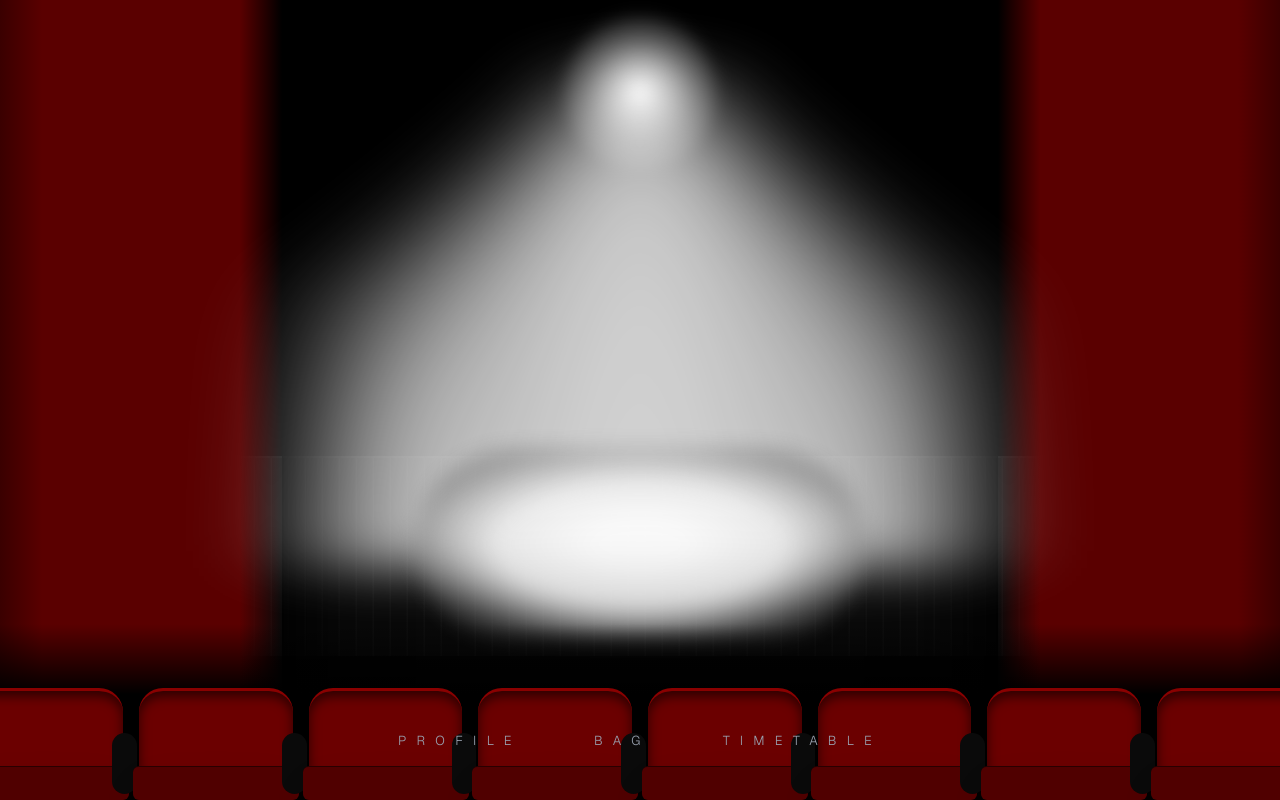
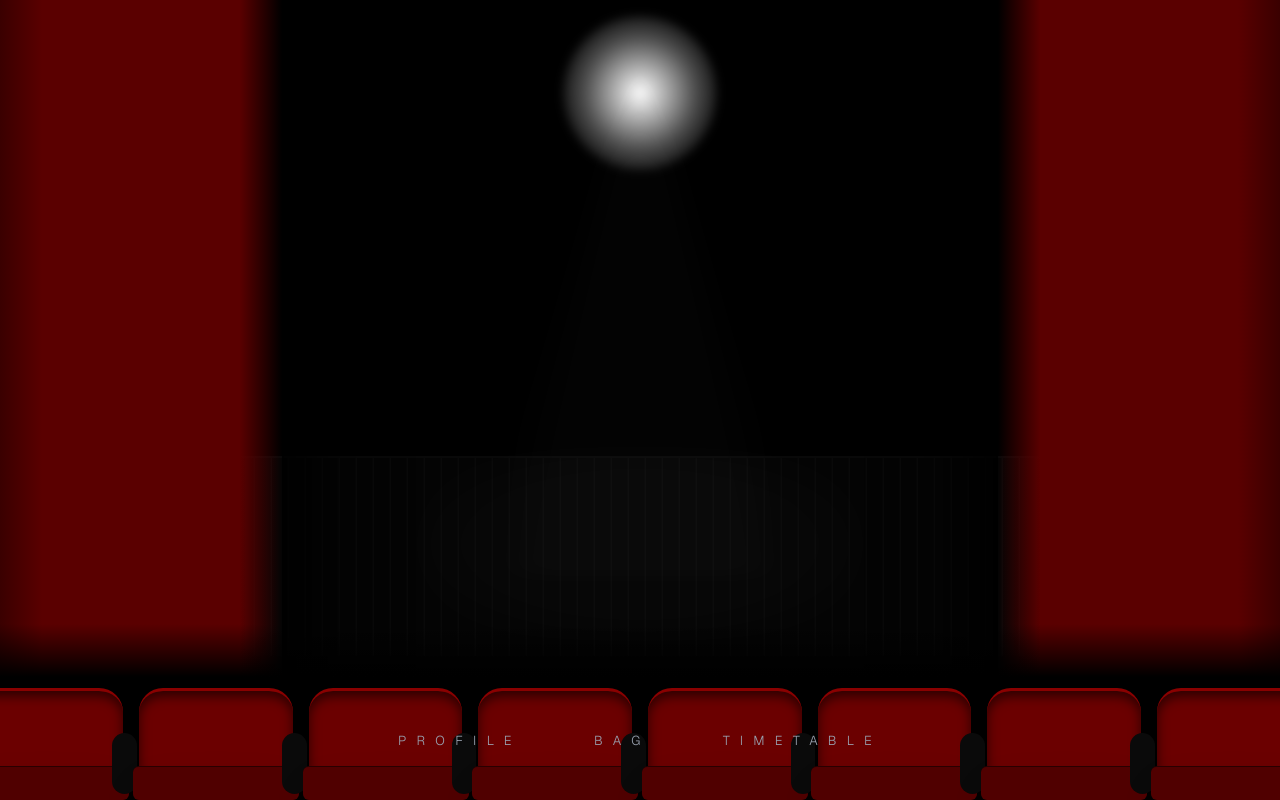
Before and after one commit to GrullmanHetche/chunghye, a Next.js app: page / in a window 1280 px wide. Built offline with nearby package versions, Linux system fonts and the light colour scheme.

Commit message:
Update page.tsx

```diff
--- a/app/page.tsx
+++ b/app/page.tsx
@@ -4,10 +4,10 @@ export default function Home() {
   return (
     <main className="relative min-h-screen w-full bg-[#030303] overflow-hidden flex flex-col font-sans antialiased text-white">
 
-      {/* --- 배경 극장 레이어 (image_16.png 기반) --- */}
+      {/* --- 배경 극장 레이어 --- */}
       <div className="absolute inset-0 z-0 h-full w-full">
-        {/* 1. 무대 배경 및 벽 */}
-        <div className="absolute inset-x-0 top-0 h-[70vh] bg-black shadow-inner" />
+        {/* 1. 무대 배경 및 벽 (더 깊고 어둡게) */}
+        <div className="absolute inset-x-0 top-0 h-[72vh] bg-black shadow-inner" />
 
         {/* 2. 붉은 벨벳 커튼 (그라데이션 감소, 단단하고 어두운 느낌) */}
         <div className="absolute left-0 inset-y-0 w-[22vw] z-4"
@@ -25,43 +25,43 @@ export default function Home() {
           }}
         />
 
-        {/* 3. 무대 바닥 (나무 질감 살리기) */}
+        {/* 3. 무대 바닥 (나무 질감 살리기, 반사광 최소화) */}
         <div className="absolute inset-x-0 bottom-[18vh] h-[25vh] z-1 border-t-2 border-[#1a1a1a]"
           style={{
-            // image_16.png의 나무 바닥 질감을 짙게 표현
-            backgroundImage: 'repeating-linear-gradient(90deg, #111 0px, #111 15px, #1a1a1a 16px, #1a1a1a 17px)',
+            backgroundImage: 'repeating-linear-gradient(90deg, #0a0a0a 0px, #0a0a0a 15px, #1a1a1a 16px, #1a1a1a 17px)',
             opacity: 0.9,
           }}
         />
         {/* 무대 바닥 어둠 오버레이 (반사광 조절) */}
-        <div className="absolute inset-x-0 bottom-[18vh] h-[25vh] z-2 bg-black opacity-40" />
+        <div className="absolute inset-x-0 bottom-[18vh] h-[25vh] z-2 bg-black opacity-60" />
       </div>
 
-      {/* --- 스포트라이트 (위치 최적화) --- */}
+      {/* --- 세모낳게 좁게 내려와 바닥 원에 딱 맞춘 스포트라이트 (핵심 수정) --- */}
       <div className="absolute inset-0 z-3 pointer-events-none flex justify-center">
 
         {/* 1. 상단 광원 (빛의 시작점) */}
         <div className="absolute top-[2vh] w-[12vw] h-[12vw] rounded-full z-10"
           style={{
             background: 'radial-gradient(circle at center, rgba(255, 255, 255, 1) 0%, rgba(200, 200, 200, 0.4) 50%, transparent 80%)',
-            filter: 'blur(8px)',
+            filter: 'blur(5px)',
           }}
         />
 
-        {/* 2. 하강하며 세모낳게 퍼지는 빛줄기 (미세 조정) */}
-        <div className="absolute top-[6vh] w-[20vw] h-[65vh] origin-top opacity-85 z-10"
+        {/* 2. 하강하며 좁고 세모낳게 내려와 바닥 원에 딱 맞춘 빛줄기 */}
+        <div className="absolute top-[5vh] w-[10vw] h-[67vh] origin-top opacity-1 z-10"
           style={{
-            background: 'conic-gradient(from 180deg at 50% 0%, white 0deg, rgba(255,255,255,0.8) 15deg, transparent 30deg, transparent 330deg, rgba(255,255,255,0.8) 345deg, white 360deg)',
-            filter: 'blur(25px)',
-            transform: 'scaleX(2.5)',
+            // 세모난 형태를 위해 conic-gradient 사용, 각도를 아주 좁게 설정
+            background: 'conic-gradient(from 180deg at 50% 0%, white 0deg, white 5deg, transparent 10deg, transparent 350deg, white 355deg, white 360deg)',
+            filter: 'blur(8px)', // 아주 미세한 흐림 효과로 선명하게
+            transform: 'scaleX(2)', // 가로로 더 집중되게
           }}
         />
 
-        {/* 3. 무대 나무 바닥 바로 위의 강력하게 집중된 단일 원형 광원 (핵심 위치 수정) */}
-        <div className="absolute bottom-[20vh] w-[35vw] h-[15vw] rounded-full opacity-90 z-20"
+        {/* 3. 무대 나무 바닥 강력하게 집중된 단일 원형 광원 (빛줄기와 딱 맞춤) */}
+        <div className="absolute bottom-[20vh] w-[35vw] h-[15vw] rounded-full opacity-1 z-20"
           style={{
             // image_16.png의 바닥 원형 광원 위치와 맞춤
-            background: 'radial-gradient(ellipse at center, white 15%, #eee 45%, rgba(100,100,100,0.5) 75%, transparent 100%)',
+            background: 'radial-gradient(ellipse at center, white 20%, #eee 50%, rgba(100,100,100,0.5) 80%, transparent 100%)',
             filter: 'blur(10px)',
           }}
         />
@@ -71,15 +71,15 @@ export default function Home() {
       <div className="absolute bottom-0 inset-x-0 h-[22vh] z-5 flex items-end justify-center px-6 overflow-hidden"
         style={{
           // 객석을 더 명확하게 어둡게 처리하여 깊이감 강조
-          background: 'linear-gradient(to top, black 60%, transparent 100%)',
+          background: 'linear-gradient(to top, black 70%, transparent 100%)',
         }}
       >
-        {/* 이전의 딱 좋은 원근감 유지 */}
+        {/* 딱 좋은 원근감 유지 */}
         {Array.from({ length: 8 }).map((_, i) => (
           <div key={i} className="relative flex-shrink-0 mx-2"
             style={{
               width: '12vw', // 큼직하게 유지
-              height: '14vh', // 높이 조정 (조금 더 낮게)
+              height: '14vh', // 높이 조절
             }}
           >
             {/* 등받이 (윗부분 곡률 강조) */}
```
